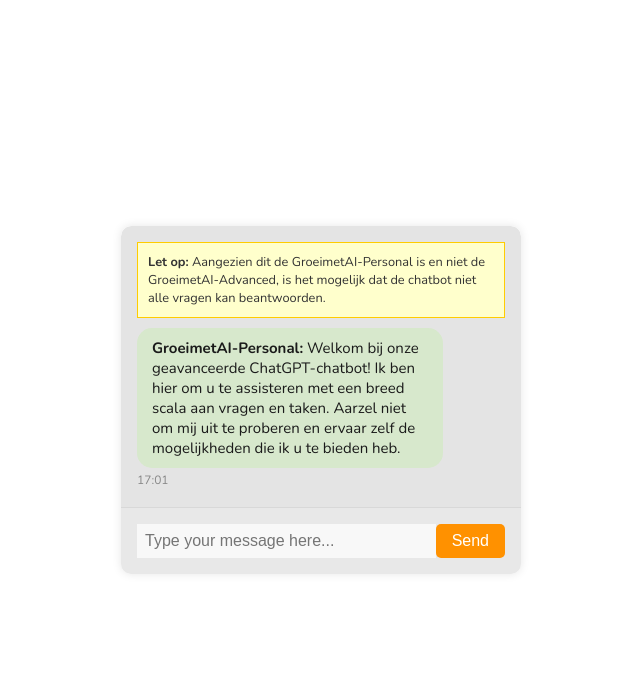
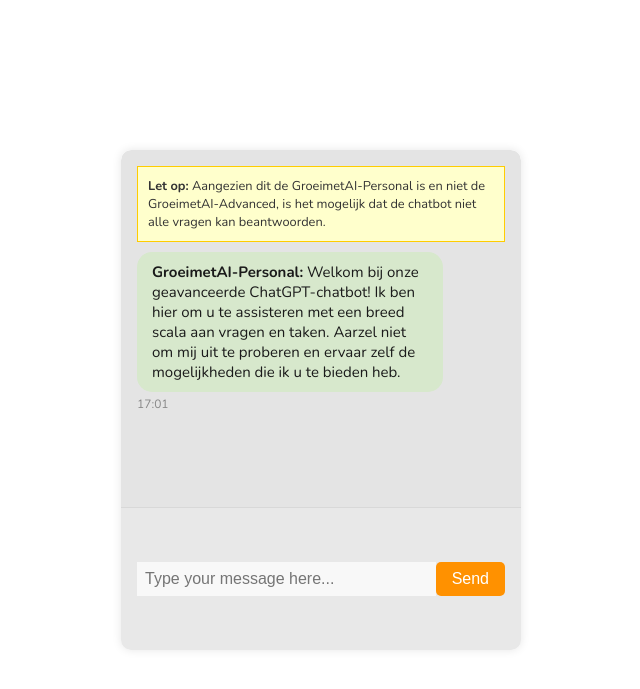
Before and after one commit to vadupdawg/Personal_chatbot, a Flask app: page / in a window 1280 px wide. Shown: the top 689 px of the page, without its empty margins (319-959 px from the left). Run offline with Flask 3, Linux system fonts and the light colour scheme.

Commit message:
css updte

```diff
--- a/static/css/styles.css
+++ b/static/css/styles.css
@@ -20,6 +20,8 @@
 
 .chat-container {
     width: 100%;
+    max-height: 500px;
+    height: 100%;
     max-width: 400px;
     background-color: white;
     border-radius: 10px;
```
